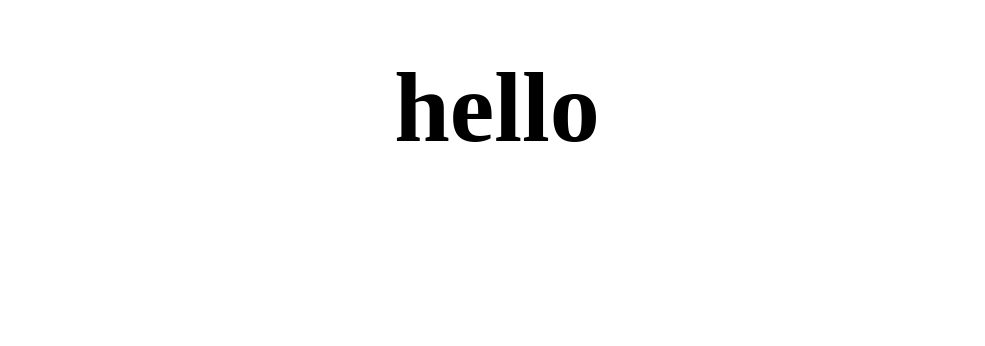
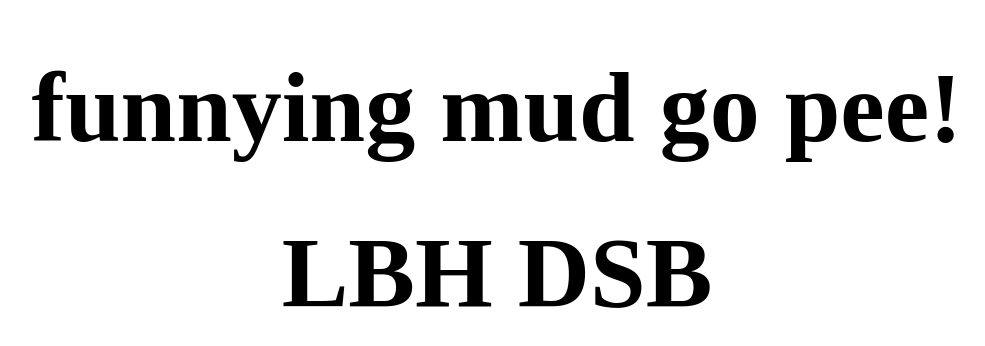
Before and after one commit to 1804211700/demo, a plain HTML site: page index.html in a window 1280 px wide. Shown: the whole page, without its empty margins (143-1128 px from the left). Drawn offline with Linux system fonts and the light colour scheme.

Commit message:
Update index.html

```diff
--- a/index.html
+++ b/index.html
@@ -14,6 +14,7 @@
     </style>
 </head>
 <body>
-    <div class="big-text">hello</div>
+    <div class="big-text">funnying mud go pee!</div>
+    <div class="big-text">LBH DSB</div>
 </body>
 </html>
```
